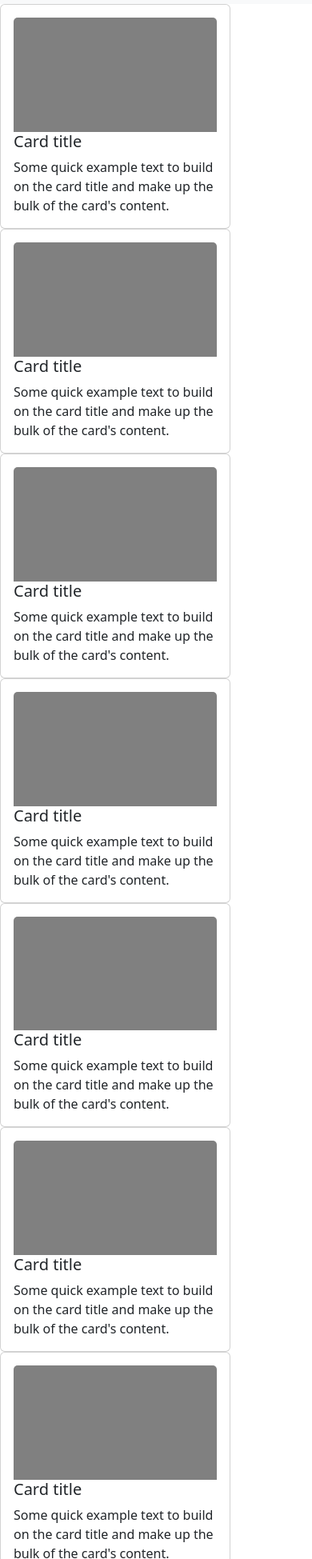
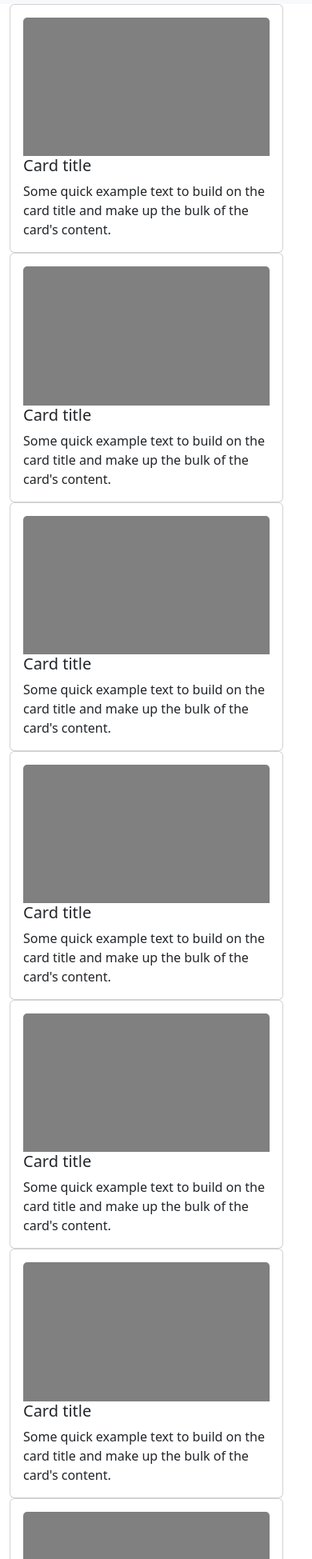
Before and after one commit to ChineseWispers/Lab4-Exercise4, a plain HTML site: page index.html in a window 390 px wide. Shown: the part 51-2000 px from the top of the page at 80% size. Drawn offline with nearby package versions, Linux system fonts and the light colour scheme.

Commit message:
finalised responsive

```diff
--- a/index.html
+++ b/index.html
@@ -5,10 +5,9 @@
     <meta name="viewport" content="width=device-width, initial-scale=1">
     <title>Bootstrap demo</title>
     <link href="https://cdn.jsdelivr.net/npm/bootstrap@5.3.2/dist/css/bootstrap.min.css" rel="stylesheet" integrity="sha384-T3c6CoIi6uLrA9TneNEoa7RxnatzjcDSCmG1MXxSR1GAsXEV/Dwwykc2MPK8M2HN" crossorigin="anonymous">
-    <link rel="stylesheet" href="styles.css">
   </head>
   <body>
-    <nav class="navbar navbar-expand-lg bg-body-tertiary">
+    <nav class="navbar navbar-expand-lg bg-body-tertiary"> <!-- NAV BAR -->
       <div class="container-fluid">
         <a class="navbar-brand" href="#">Navbar</a>
         <button class="navbar-toggler" type="button" data-bs-toggle="collapse" data-bs-target="#navbarSupportedContent" aria-controls="navbarSupportedContent" aria-expanded="false" aria-label="Toggle navigation">
@@ -44,66 +43,82 @@
         </div>
       </div>
     </nav>
-
-    <div class="row-cols-1">
-      <div class="card" style="width: 18rem;">
-        <div class="card-body">
-          <img src="gray.png" class="card-img-top" alt="...">
-          <h5 class="card-title">Card title</h5>
-          <p class="card-text">Some quick example text to build on the card title and make up the bulk of the card's content.</p>
+    <!-- CARDS -->
+    <div class="container row row-cols-1 row-cols-md-2 row-cols-lg-4" id="responsive-container">
+      <div class="col">
+        <div class="card" style="max-width: 40rem;">
+          <div class="card-body">
+            <img src="gray.png" class="card-img-top" alt="...">
+            <h5 class="card-title">Card title</h5>
+            <p class="card-text">Some quick example text to build on the card title and make up the bulk of the card's content.</p>
+          </div>
         </div>
       </div>
-      <div class="card" style="width: 18rem;">
-        <div class="card-body">
-          <img src="gray.png" class="card-img-top" alt="...">
-          <h5 class="card-title">Card title</h5>
-          <p class="card-text">Some quick example text to build on the card title and make up the bulk of the card's content.</p>
+      <div class="col">
+        <div class="card" style="max-width: 40rem;">
+          <div class="card-body">
+            <img src="gray.png" class="card-img-top" alt="...">
+            <h5 class="card-title">Card title</h5>
+            <p class="card-text">Some quick example text to build on the card title and make up the bulk of the card's content.</p>
+          </div>
         </div>
       </div>
-      <div class="card" style="width: 18rem;">
-        <div class="card-body">
-          <img src="gray.png" class="card-img-top" alt="...">
-          <h5 class="card-title">Card title</h5>
-          <p class="card-text">Some quick example text to build on the card title and make up the bulk of the card's content.</p>
+      <div class="col">
+        <div class="card" style="max-width: 40rem;">
+          <div class="card-body">
+            <img src="gray.png" class="card-img-top" alt="...">
+            <h5 class="card-title">Card title</h5>
+            <p class="card-text">Some quick example text to build on the card title and make up the bulk of the card's content.</p>
+          </div>
         </div>
       </div>
-      <div class="card" style="width: 18rem;">
-        <div class="card-body">
-          <img src="gray.png" class="card-img-top" alt="...">
-          <h5 class="card-title">Card title</h5>
-          <p class="card-text">Some quick example text to build on the card title and make up the bulk of the card's content.</p>
+      <div class="col">
+        <div class="card" style="max-width: 40rem;">
+          <div class="card-body">
+            <img src="gray.png" class="card-img-top" alt="...">
+            <h5 class="card-title">Card title</h5>
+            <p class="card-text">Some quick example text to build on the card title and make up the bulk of the card's content.</p>
+          </div>
         </div>
       </div>
-      <div class="card" style="width: 18rem;">
-        <div class="card-body">
-          <img src="gray.png" class="card-img-top" alt="...">
-          <h5 class="card-title">Card title</h5>
-          <p class="card-text">Some quick example text to build on the card title and make up the bulk of the card's content.</p>
+      <div class="col">
+        <div class="card" style="max-width: 40rem;">
+          <div class="card-body">
+            <img src="gray.png" class="card-img-top" alt="...">
+            <h5 class="card-title">Card title</h5>
+            <p class="card-text">Some quick example text to build on the card title and make up the bulk of the card's content.</p>
+          </div>
         </div>
       </div>
-      <div class="card" style="width: 18rem;">
-        <div class="card-body">
-          <img src="gray.png" class="card-img-top" alt="...">
-          <h5 class="card-title">Card title</h5>
-          <p class="card-text">Some quick example text to build on the card title and make up the bulk of the card's content.</p>
+      <div class="col">
+        <div class="card" style="max-width: 40rem;">
+          <div class="card-body">
+            <img src="gray.png" class="card-img-top" alt="...">
+            <h5 class="card-title">Card title</h5>
+            <p class="card-text">Some quick example text to build on the card title and make up the bulk of the card's content.</p>
+          </div>
         </div>
       </div>
-      <div class="card" style="width: 18rem;">
-        <div class="card-body">
-          <img src="gray.png" class="card-img-top" alt="...">
-          <h5 class="card-title">Card title</h5>
-          <p class="card-text">Some quick example text to build on the card title and make up the bulk of the card's content.</p>
+      <div class="col">
+        <div class="card" style="max-width: 40rem;">
+          <div class="card-body">
+            <img src="gray.png" class="card-img-top" alt="...">
+            <h5 class="card-title">Card title</h5>
+            <p class="card-text">Some quick example text to build on the card title and make up the bulk of the card's content.</p>
+          </div>
         </div>
       </div>
-      <div class="card" style="width: 18rem;">
-        <div class="card-body">
-          <img src="gray.png" class="card-img-top" alt="...">
-          <h5 class="card-title">Card title</h5>
-          <p class="card-text">Some quick example text to build on the card title and make up the bulk of the card's content.</p>
+      <div class="col">
+        <div class="card" style="max-width: 40rem;">
+          <div class="card-body">
+            <img src="gray.png" class="card-img-top" alt="...">
+            <h5 class="card-title">Card title</h5>
+            <p class="card-text">Some quick example text to build on the card title and make up the bulk of the card's content.</p>
+          </div>
         </div>
       </div>
     </div>
     <script src="https://cdn.jsdelivr.net/npm/bootstrap@5.3.2/dist/js/bootstrap.bundle.min.js" integrity="sha384-C6RzsynM9kWDrMNeT87bh95OGNyZPhcTNXj1NW7RuBCsyN/o0jlpcV8Qyq46cDfL" crossorigin="anonymous"></script>
-
+    <script src="responsive.js"></script>
   </body>
 </html>
```
